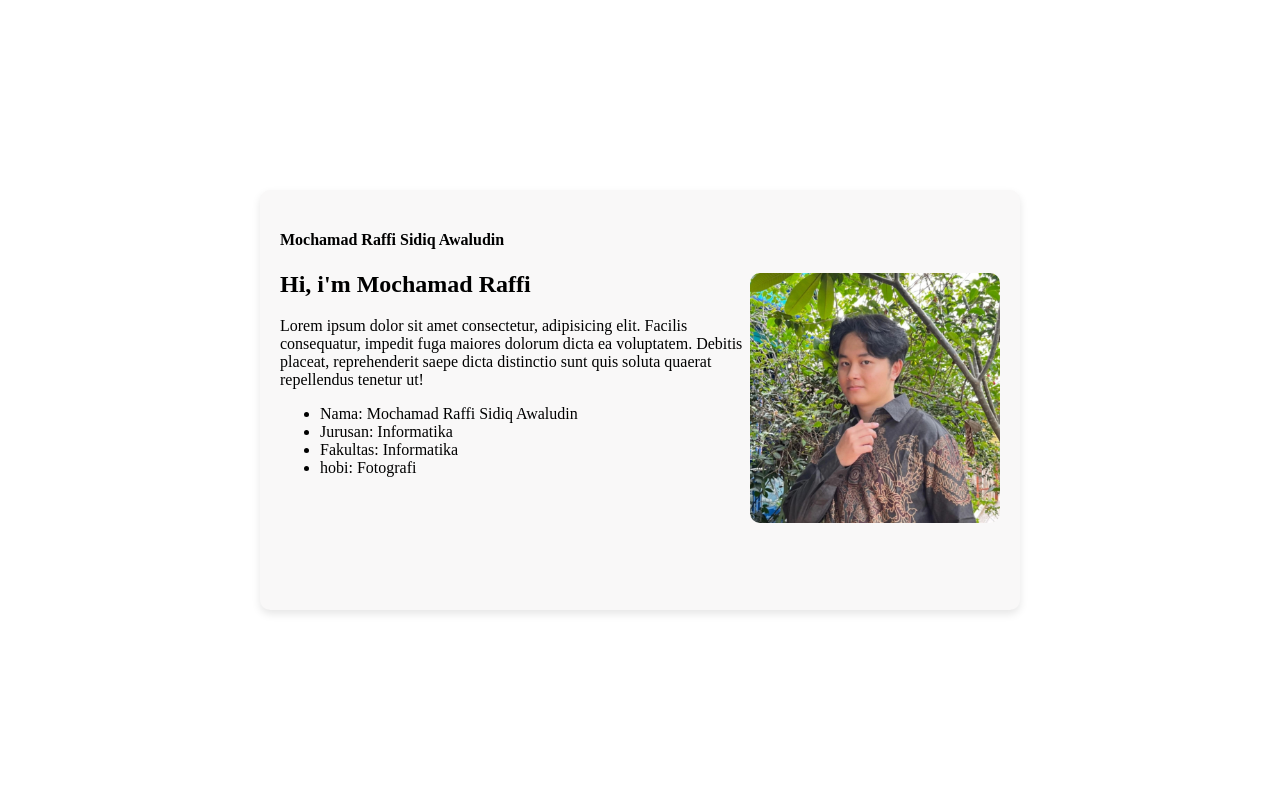
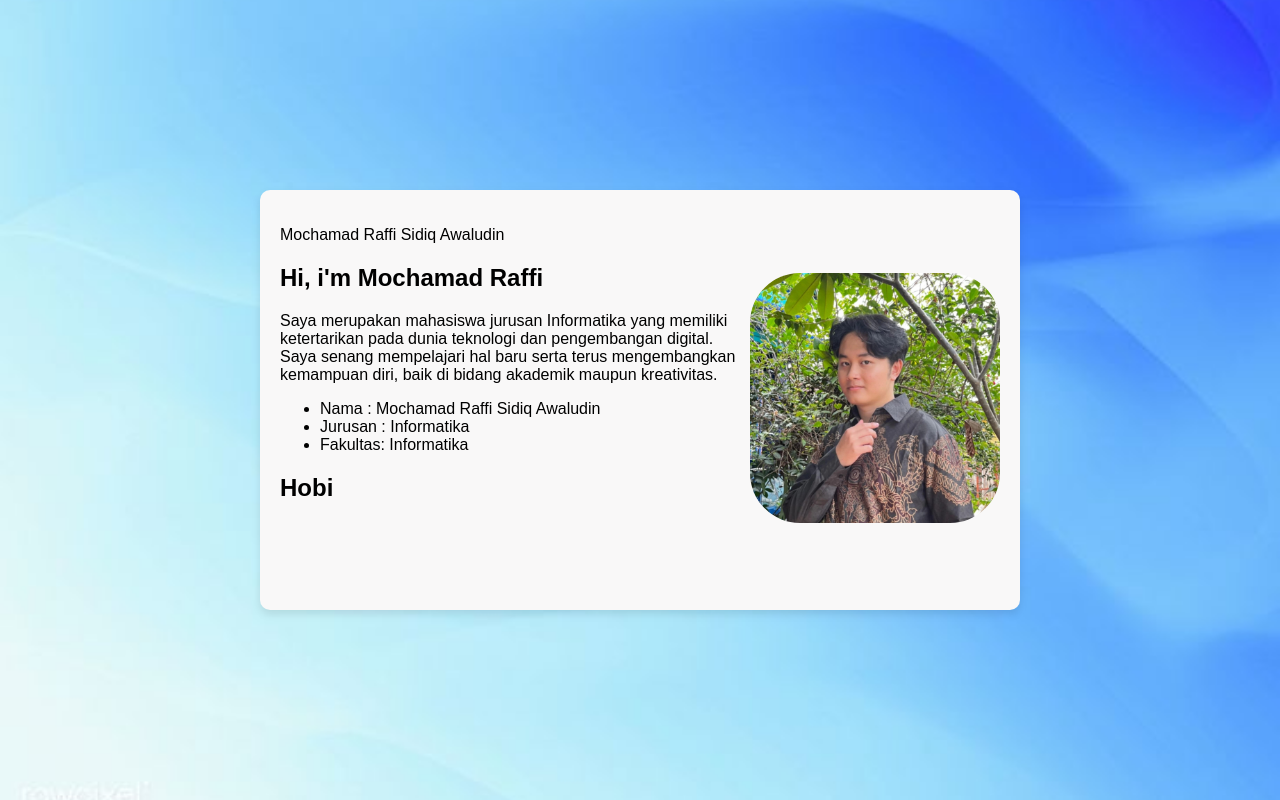
Before and after one commit to Raffisa17/TugasSFE2, a plain HTML site: page index.html in a window 1280 px wide. Drawn offline with Linux system fonts and the light colour scheme.

Commit message:
external CSS

```diff
--- a/index.html
+++ b/index.html
@@ -13,16 +13,17 @@
 <body class="body">
     <div class="container">
         <div>
-        <h4>Mochamad Raffi Sidiq Awaludin</h4>
+        <p>Mochamad Raffi Sidiq Awaludin</p>
         <h2>Hi, i'm Mochamad Raffi</h2>
-        <p>Lorem ipsum dolor sit amet consectetur, adipisicing elit. Facilis consequatur, impedit fuga maiores dolorum dicta ea voluptatem. Debitis placeat, reprehenderit saepe dicta distinctio sunt quis soluta quaerat repellendus tenetur ut!</p>
+        <p>Saya merupakan mahasiswa jurusan Informatika yang memiliki ketertarikan pada dunia teknologi dan pengembangan digital. Saya senang mempelajari hal baru serta terus mengembangkan kemampuan diri, baik di bidang akademik maupun kreativitas.</p>
 
         <ul>
-            <li>Nama: Mochamad Raffi Sidiq Awaludin</li>
-            <li>Jurusan: Informatika</li>
+            <li>Nama    : Mochamad Raffi Sidiq Awaludin</li>
+            <li>Jurusan : Informatika</li>
             <li>Fakultas: Informatika</li>
-            <li>hobi: Fotografi</li>
         </ul>
+
+        <h2>Hobi</h2>
 
         </div>
 
--- a/style.css
+++ b/style.css
@@ -8,6 +8,7 @@
     box-shadow: 0 4px 8px rgba(0, 0, 0, 0.1);
     display: flex;
     flex-direction: row;
+    font-family: Arial, Helvetica, sans-serif
 }
 
 .containerImage {
@@ -26,13 +27,21 @@ img {
     align-items: center;
     width: 250px;
     height: 250px;
-    border-radius: 10px;
+    border-radius: 50px;
+    object-fit: cover;
 }
 
 body {
+    /* taruh item di tengah */
     margin: 0;
     min-height: 100vh;
     display: flex;
     justify-content: center;
     align-items: center;
+
+    /* background */
+    background-image: url(background.jpg);
+    background-size: cover;
+    background-position: center;
+    background-repeat: no-repeat;
 }
```
Also changed, not shown: background.jpg (added).
